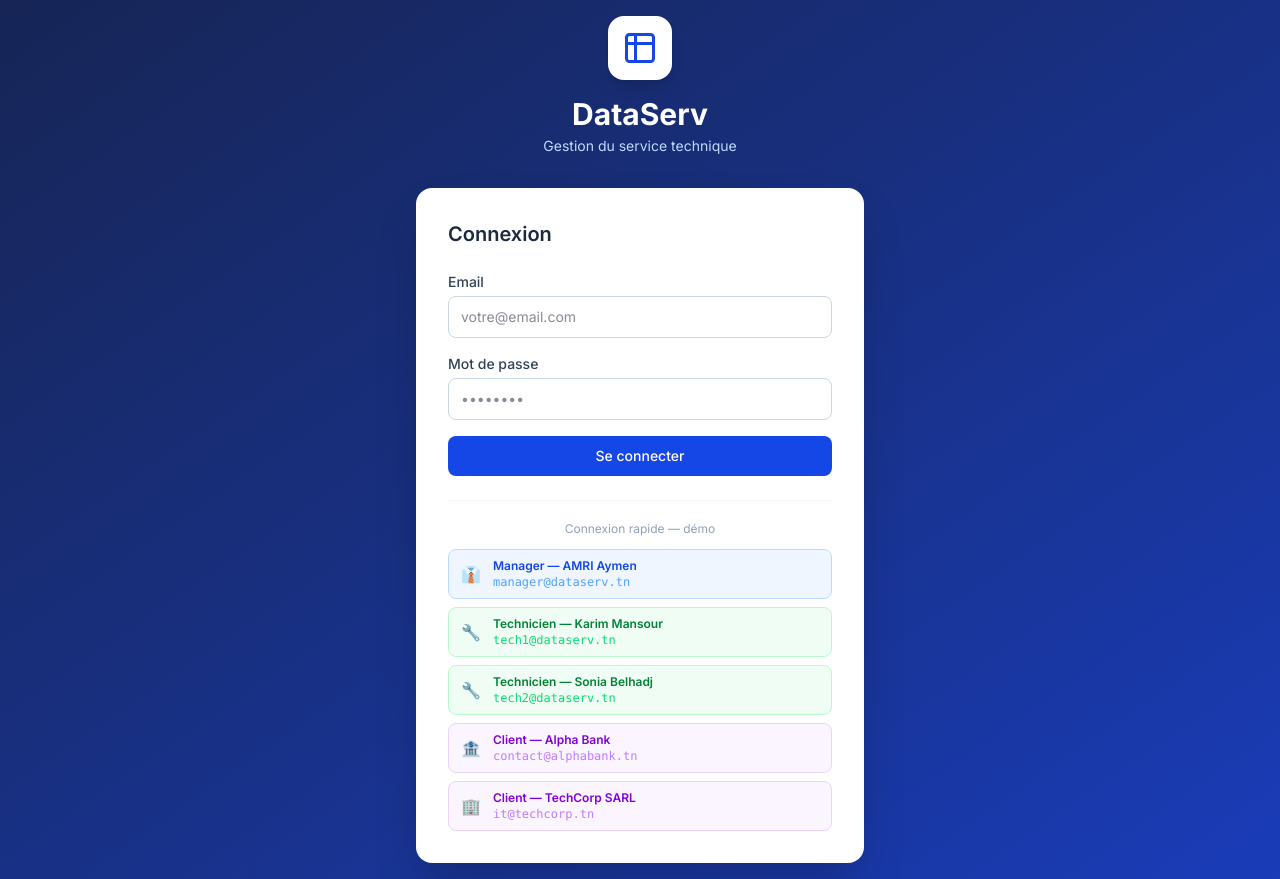
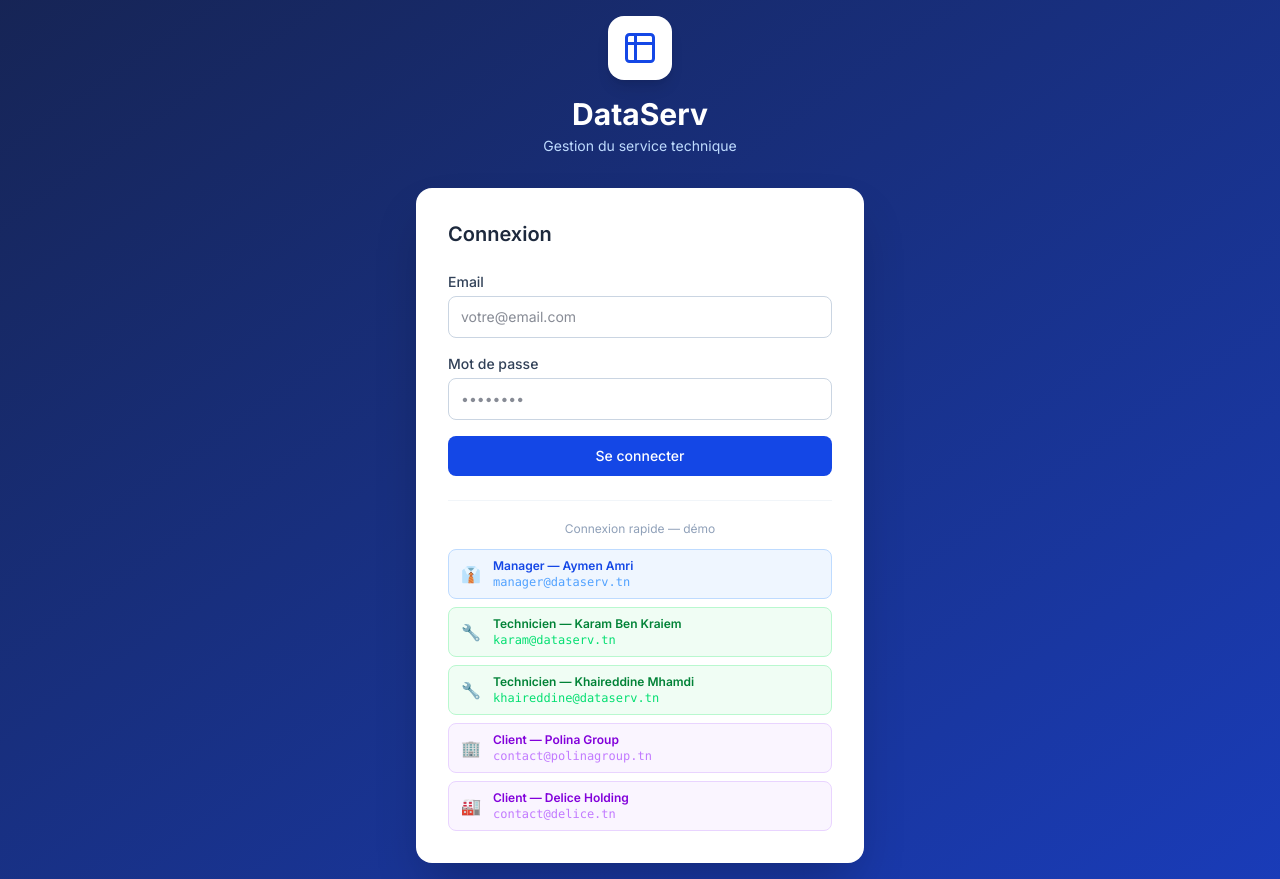
Before and after one commit to Karambenkraiem/ProjDataservComplet, a Next.js app in the folder frontend/: page /auth/login in a window 1280 px wide. Built offline with nearby package versions, Linux system fonts and the light colour scheme; no server answers.

Commit message:
Vierge Base

```diff
--- a/frontend/next.config.js
+++ b/frontend/next.config.js
@@ -1,6 +1,15 @@
 /** @type {import('next').NextConfig} */
 const nextConfig = {
   output: 'standalone',
+  webpack: (config, { dev }) => {
+    if (dev) {
+      config.watchOptions = {
+        poll: 500,
+        aggregateTimeout: 300,
+      };
+    }
+    return config;
+  },
   async rewrites() {
     const backendUrl = process.env.BACKEND_URL ?? 'http://localhost:3001';
     return [
--- a/frontend/src/app/auth/login/page.tsx
+++ b/frontend/src/app/auth/login/page.tsx
@@ -121,54 +121,54 @@ function LoginForm() {
           >
             <span className="text-base">👔</span>
             <div className="text-left">
-              <div className="text-xs font-semibold text-blue-700">Manager — AMRI Aymen</div>
+              <div className="text-xs font-semibold text-blue-700">Manager — Aymen Amri</div>
               <div className="text-xs text-blue-400 font-mono">manager@dataserv.tn</div>
             </div>
           </button>
           {/* Techniciens */}
           <button
             type="button"
-            onClick={() => quickLogin('tech1@dataserv.tn')}
+            onClick={() => quickLogin('karam@dataserv.tn')}
             className="w-full flex items-center gap-3 py-2 px-3 rounded-lg border border-green-200 bg-green-50 hover:bg-green-100 transition-colors"
           >
             <span className="text-base">🔧</span>
             <div className="text-left">
-              <div className="text-xs font-semibold text-green-700">Technicien — Karim Mansour</div>
-              <div className="text-xs text-green-400 font-mono">tech1@dataserv.tn</div>
+              <div className="text-xs font-semibold text-green-700">Technicien — Karam Ben Kraiem</div>
+              <div className="text-xs text-green-400 font-mono">karam@dataserv.tn</div>
             </div>
           </button>
           <button
             type="button"
-            onClick={() => quickLogin('tech2@dataserv.tn')}
+            onClick={() => quickLogin('khaireddine@dataserv.tn')}
             className="w-full flex items-center gap-3 py-2 px-3 rounded-lg border border-green-200 bg-green-50 hover:bg-green-100 transition-colors"
           >
             <span className="text-base">🔧</span>
             <div className="text-left">
-              <div className="text-xs font-semibold text-green-700">Technicien — Sonia Belhadj</div>
-              <div className="text-xs text-green-400 font-mono">tech2@dataserv.tn</div>
+              <div className="text-xs font-semibold text-green-700">Technicien — Khaireddine Mhamdi</div>
+              <div className="text-xs text-green-400 font-mono">khaireddine@dataserv.tn</div>
             </div>
           </button>
           {/* Clients */}
           <button
             type="button"
-            onClick={() => quickLogin('contact@alphabank.tn')}
+            onClick={() => quickLogin('contact@polinagroup.tn')}
             className="w-full flex items-center gap-3 py-2 px-3 rounded-lg border border-purple-200 bg-purple-50 hover:bg-purple-100 transition-colors"
           >
-            <span className="text-base">🏦</span>
+            <span className="text-base">🏢</span>
             <div className="text-left">
-              <div className="text-xs font-semibold text-purple-700">Client — Alpha Bank</div>
-              <div className="text-xs text-purple-400 font-mono">contact@alphabank.tn</div>
+              <div className="text-xs font-semibold text-purple-700">Client — Polina Group</div>
+              <div className="text-xs text-purple-400 font-mono">contact@polinagroup.tn</div>
             </div>
           </button>
           <button
             type="button"
-            onClick={() => quickLogin('it@techcorp.tn')}
+            onClick={() => quickLogin('contact@delice.tn')}
             className="w-full flex items-center gap-3 py-2 px-3 rounded-lg border border-purple-200 bg-purple-50 hover:bg-purple-100 transition-colors"
           >
-            <span className="text-base">🏢</span>
+            <span className="text-base">🏭</span>
             <div className="text-left">
-              <div className="text-xs font-semibold text-purple-700">Client — TechCorp SARL</div>
-              <div className="text-xs text-purple-400 font-mono">it@techcorp.tn</div>
+              <div className="text-xs font-semibold text-purple-700">Client — Delice Holding</div>
+              <div className="text-xs text-purple-400 font-mono">contact@delice.tn</div>
             </div>
           </button>
         </div>
--- a/frontend/src/app/manager/tickets/[id]/page.tsx
+++ b/frontend/src/app/manager/tickets/[id]/page.tsx
@@ -92,10 +92,12 @@ export default function ManagerTicketDetail() {
         <div className="bg-white rounded-xl border border-slate-200 p-6 mb-4">
           <div className="flex items-center justify-between mb-3">
             <h3 className="font-semibold text-slate-800 flex items-center gap-2"><User className="w-4 h-4" /> Technicien assigné</h3>
-            <button onClick={() => setShowAssign(!showAssign)}
-              className="text-sm text-blue-600 hover:underline">
-              {ticket.technicien ? 'Réassigner' : 'Assigner'}
-            </button>
+            {ticket.status !== 'RESOLU' && ticket.status !== 'CLOTURE' && (
+              <button onClick={() => setShowAssign(!showAssign)}
+                className="text-sm text-blue-600 hover:underline">
+                {ticket.technicien ? 'Réassigner' : 'Assigner'}
+              </button>
+            )}
           </div>
 
           {ticket.technicien ? (
@@ -112,7 +114,7 @@ export default function ManagerTicketDetail() {
             <p className="text-sm text-slate-400 italic">Aucun technicien assigné</p>
           )}
 
-          {showAssign && (
+          {showAssign && ticket.status !== 'RESOLU' && ticket.status !== 'CLOTURE' && (
             <div className="mt-4 flex gap-2">
               <select id="tech-select"
                 className="flex-1 border border-slate-300 rounded-lg px-3 py-2 text-sm bg-white">
```
Also changed, not shown: 2 other files (tests, documents, lock files or other folders).
